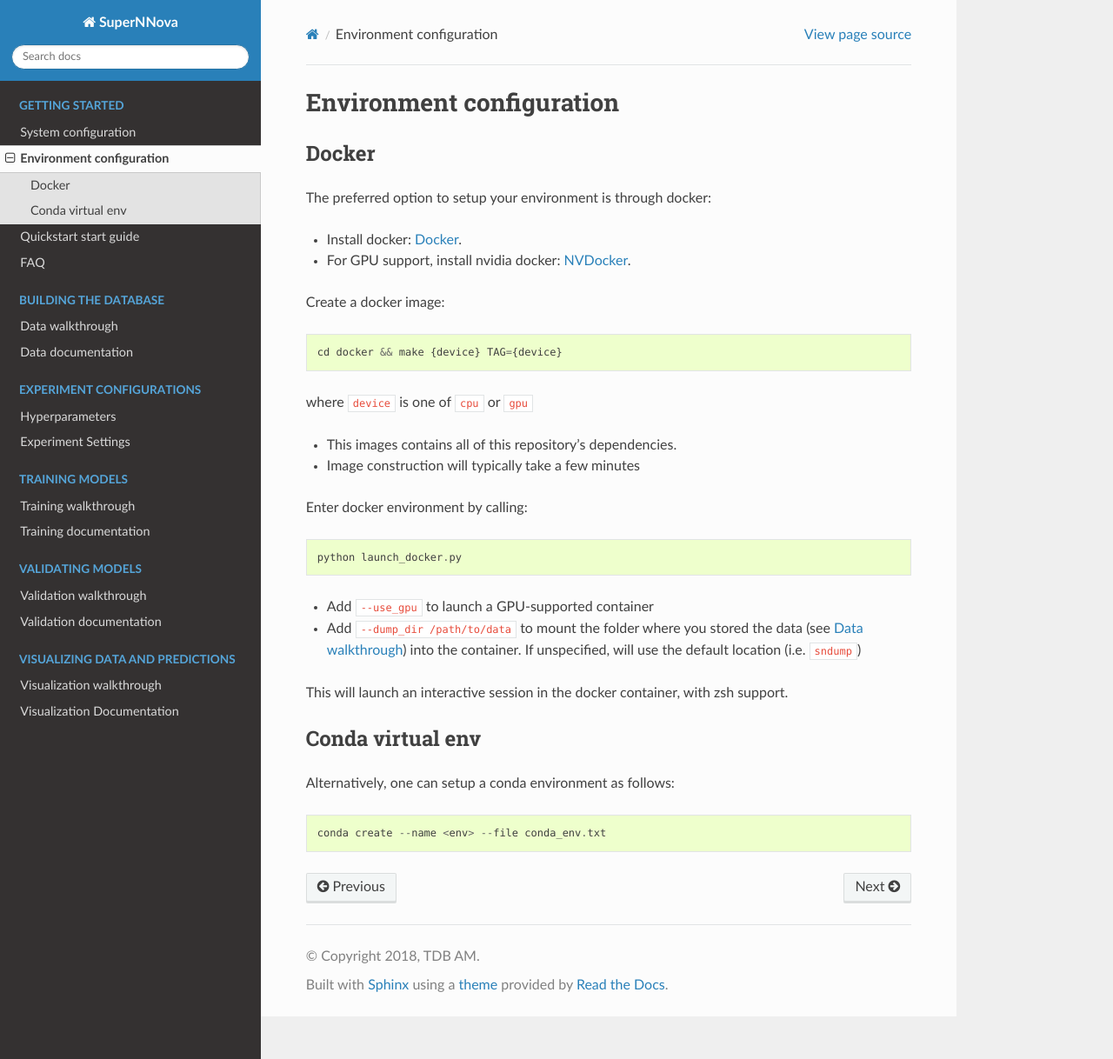
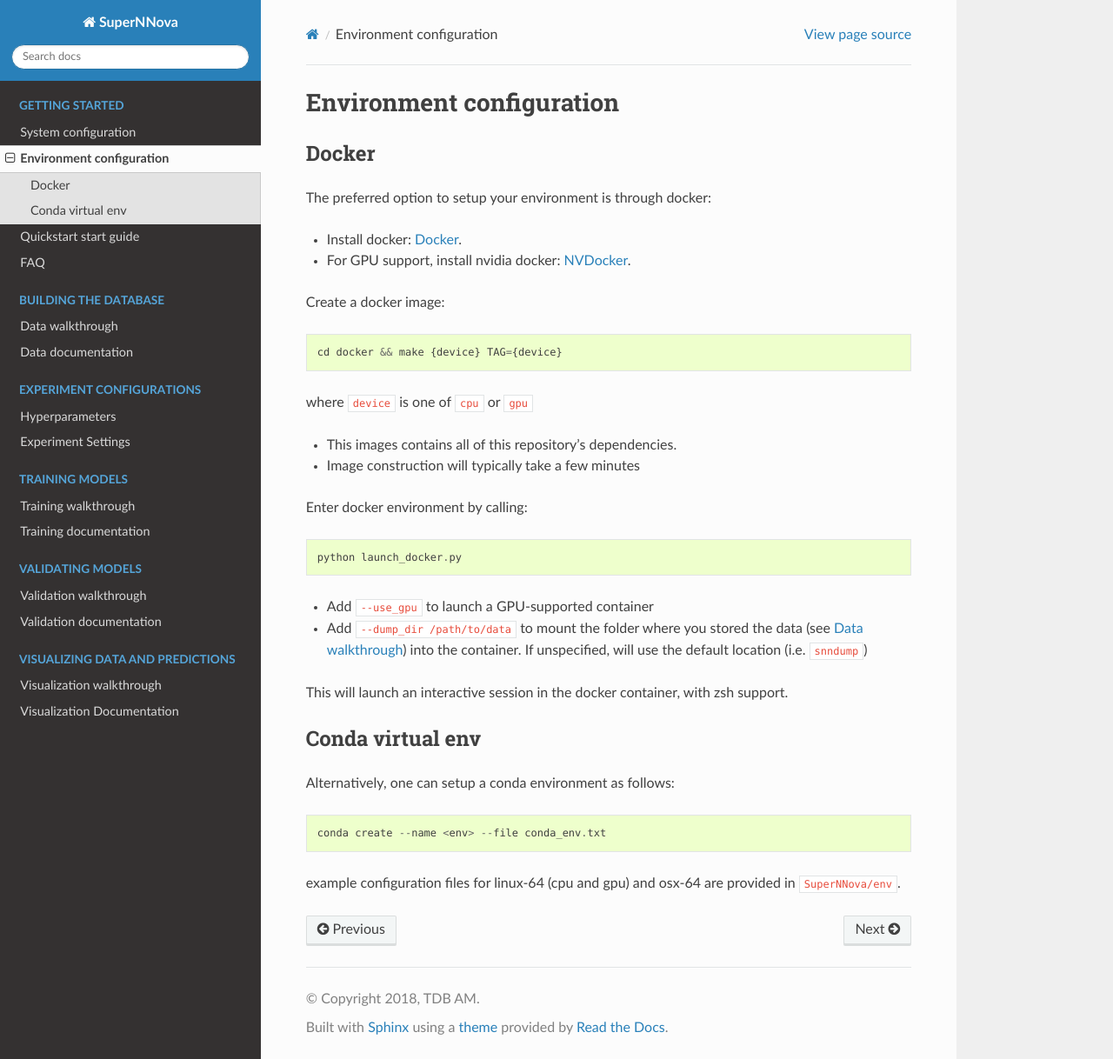
Before and after one commit to supernnova/SuperNNova, a Sphinx documentation site: the page built from docs/installation/python.rst, in a window 1280 px wide and 1218 px high. Shown: the whole window at 87% size. Built offline with Sphinx 7.4.7 and the Read the Docs theme 2.0.0, drawn with Linux system fonts in a browser that asks for light colours.

Commit message:
Updating docs with new dump folder

```diff
--- a/docs/installation/FAQ.rst
+++ b/docs/installation/FAQ.rst
@@ -7,7 +7,7 @@
 
 - **What is SuperNNova?**
 
-SuperNNova is a framework for lightcurve classification which uses on supervised learning algorithms. Training of those algorithms rely on large annotated databases. Typically, we use simulations as the training set.
+SuperNNova is a framework for lightcurve classification which uses supervised learning algorithms. Training of these algorithms rely on large annotated databases. Typically, we use simulations as the training set.
 
 - **Do you have a paper describing SuperNNova? How can I cite you?**
 
--- a/docs/installation/five_minute_guide.rst
+++ b/docs/installation/five_minute_guide.rst
@@ -77,8 +77,9 @@
 
 Naming conventions
 ~~~~~~~~~~~~~~~~~~~~~~~~~~~~~
-An example on model naming
-vanilla: model used. Our Baseline RNN is called in this case ``vanilla``. For Bayesian RNNs the options are: ``bayesian`` (BBB) and ``variational`` (variational).
+An example on model naming:
+
+- **vanilla**: model used. Our Baseline RNN is called in this case ``vanilla``. For Bayesian RNNs the options are: ``bayesian`` (BBB) and ``variational`` (variational).
 
 - **S_0**: seed used for training. Default is 0.
 
--- a/docs/installation/python.rst
+++ b/docs/installation/python.rst
@@ -30,7 +30,7 @@
     python launch_docker.py
 
 - Add ``--use_gpu`` to launch a GPU-supported container
-- Add ``--dump_dir /path/to/data`` to mount the folder where you stored the data (see :ref:`DataStructure`) into the container. If unspecified, will use the default location (i.e. ``sndump``)
+- Add ``--dump_dir /path/to/data`` to mount the folder where you stored the data (see :ref:`DataStructure`) into the container. If unspecified, will use the default location (i.e. ``snndump``)
 
 This will launch an interactive session in the docker container, with zsh support.
 
@@ -46,5 +46,7 @@
 
 	conda create --name <env> --file conda_env.txt
 
+example configuration files for linux-64 (cpu and gpu) and osx-64 are provided in ``SuperNNova/env``.
+
 .. _Docker: https://docs.docker.com/install/linux/docker-ce/ubuntu/
 .. _NVDocker: https://github.com/NVIDIA/nvidia-docker
```
